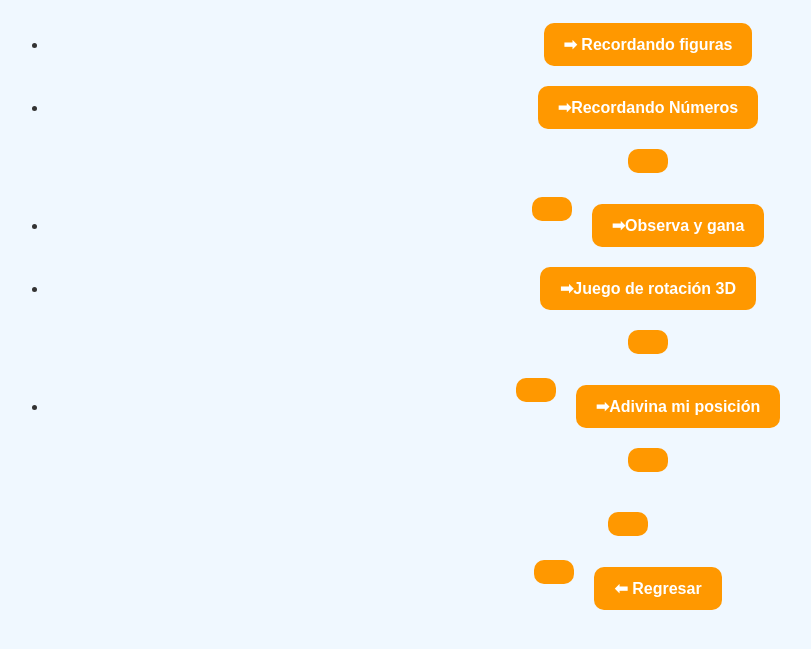
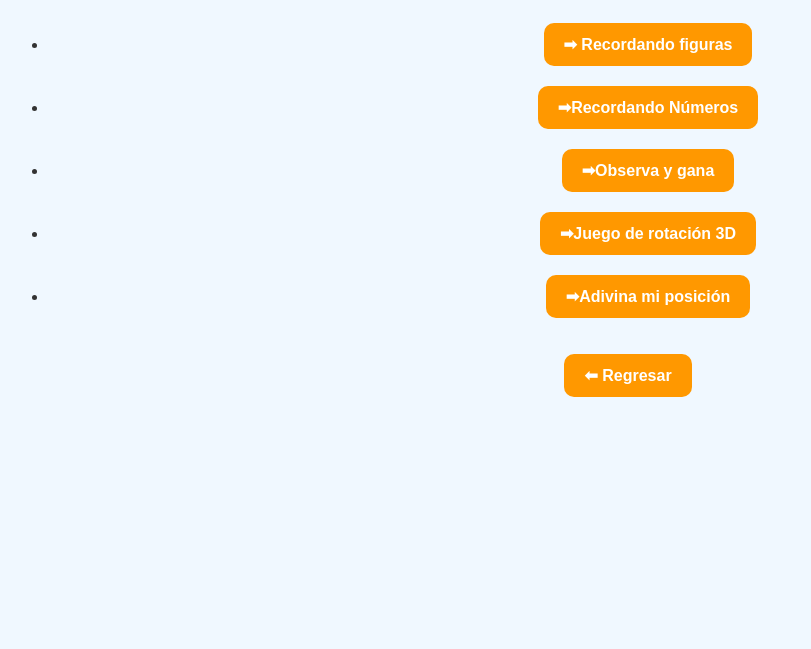
Before and after one commit to Ramir-C/imaginando-el-futuro, a website: page public/resultados.html in a window 1280 px wide. Shown: the part 61-710 px from the top of the page, without its empty margins (12-823 px from the left). Drawn offline with Linux system fonts and the light colour scheme.

Commit message:
Fix anchor tags in resultados.html to include closing tags

```diff
--- a/public/resultados.html
+++ b/public/resultados.html
@@ -12,16 +12,16 @@
       <li><a href="https://recordando-figuras-final-production.up.railway.app/indexresultados.html" class="btn btn-green">➡ Recordando figuras</a></li>
 
 
-     <li><a href="https://recordando-figuras-final-production.up.railway.app/indexresultados.html" class="btn btn-green">➡Recordando Números </li>
+     <li><a href="https://recordando-figuras-final-production.up.railway.app/indexresultados.html" class="btn btn-green">➡Recordando Números </a></li>
 
 
       <li><a href="https://recordando-figuras-final-production.up.railway.app/indexresultados.html" class="btn btn-green">➡Observa y gana</a></li>
 
 
-     <li><a href="https://recordando-figuras-final-production.up.railway.app/indexresultados.html" class="btn btn-green">➡Juego de rotación 3D </li>
+     <li><a href="https://recordando-figuras-final-production.up.railway.app/indexresultados.html" class="btn btn-green">➡Juego de rotación 3D </a></li>
 
 
-      <li><a href="https://recordando-figuras-final-production.up.railway.app/indexresultados.html" class="btn btn-green">➡Adivina mi posición </li>
+      <li><a href="https://recordando-figuras-final-production.up.railway.app/indexresultados.html" class="btn btn-green">➡Adivina mi posición </a></li>
 
     </ul>
 
```
